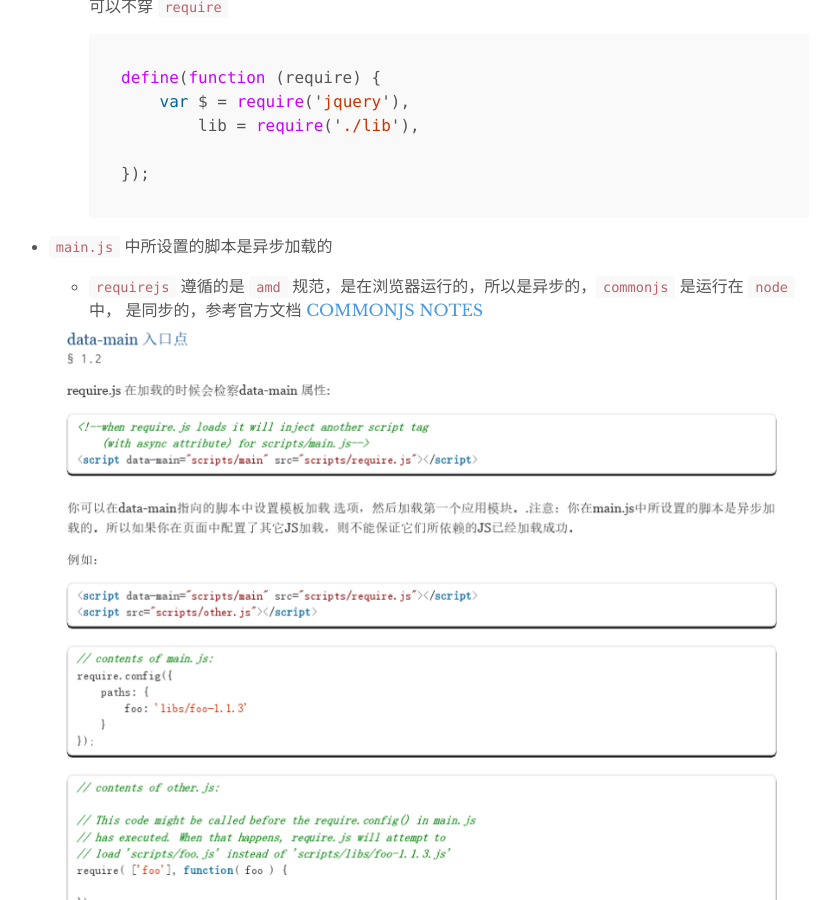
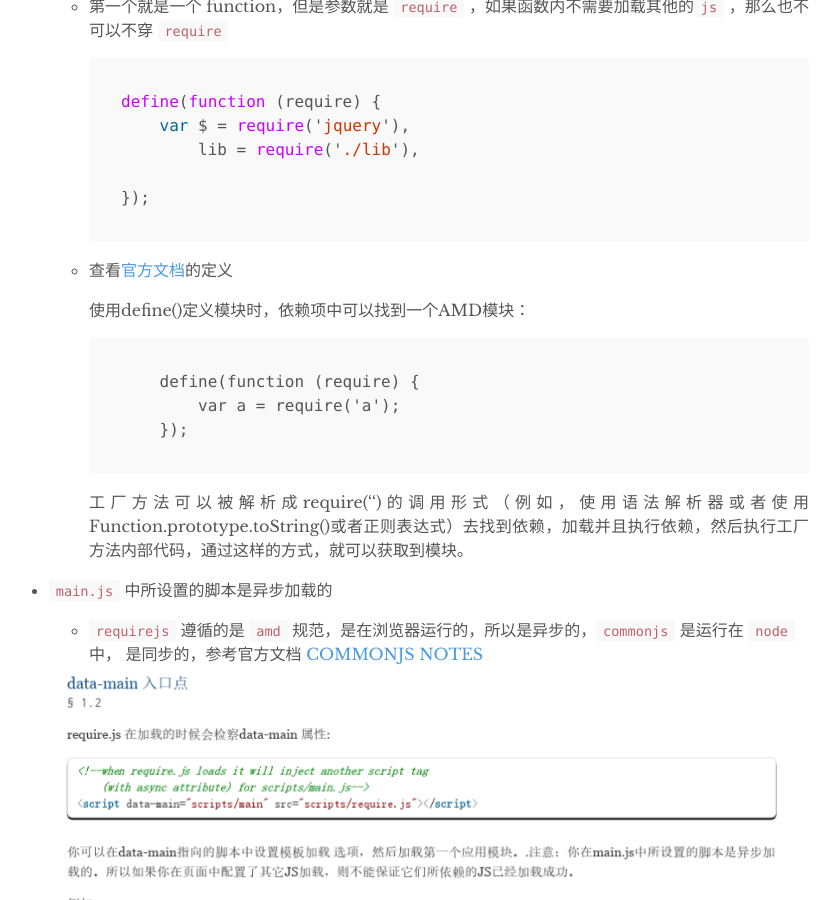
Before and after one commit to fedono/fedono.github.io, a Jekyll site: the page built from _posts/2020-03-22-requirejs.md, in a window 1280 px wide and 900 px high, scrolled down 1623 px. Shown: the whole window, without its empty margins (231-1070 px from the left). Built offline with Jekyll 4.4.1, drawn with Linux system fonts in a browser that asks for light colours; some of the changed text lies outside the part shown.

Commit message:
update docs

````diff
--- a/_posts/2020-03-22-requirejs.md
+++ b/_posts/2020-03-22-requirejs.md
@@ -4,7 +4,7 @@ title:  "RequireJS 知识点"
 author: "fedono"
 ---
 
-[中文文档](https://wenku.baidu.com/view/836bd9c8112de2bd960590c69ec3d5bbfd0adad2.html) | [官方文档](https://requirejs.org/)
+[中文文档](https://wenku.baidu.com/view/836bd9c8112de2bd960590c69ec3d5bbfd0adad2.html) | [官方文档](https://requirejs.org/) | [AMD 规范]([https://github.com/amdjs/amdjs-api/wiki/require-(%E4%B8%AD%E6%96%87%E7%89%88)](https://github.com/amdjs/amdjs-api/wiki/require-(中文版))
 
 ---
 
@@ -72,6 +72,18 @@ author: "fedono"
     });
     ```
 
+  - 查看[官方文档](https://github.com/amdjs/amdjs-api/wiki/require-(中文版))的定义
+
+    使用define()定义模块时，依赖项中可以找到一个AMD模块：
+
+    ```
+        define(function (require) {
+            var a = require('a');
+        });
+    ```
+
+    工厂方法可以被解析成require('')的调用形式（例如，使用语法解析器或者使用Function.prototype.toString()或者正则表达式）去找到依赖，加载并且执行依赖，然后执行工厂方法内部代码，通过这样的方式，就可以获取到模块。
+
 - `main.js` 中所设置的脚本是异步加载的
 
   - `requirejs` 遵循的是 `amd` 规范，是在浏览器运行的，所以是异步的，`commonjs` 是运行在 `node` 中， 是同步的，参考官方文档 [COMMONJS NOTES](https://requirejs.org/docs/commonjs.html)
````
